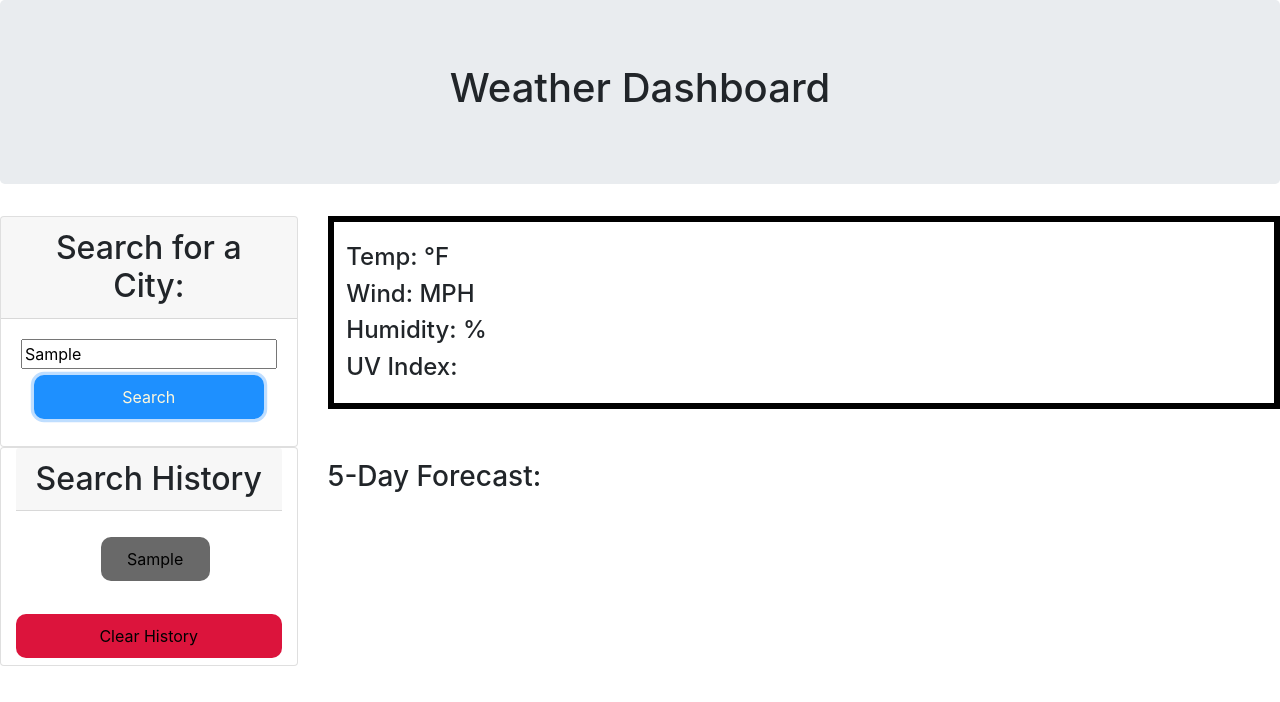
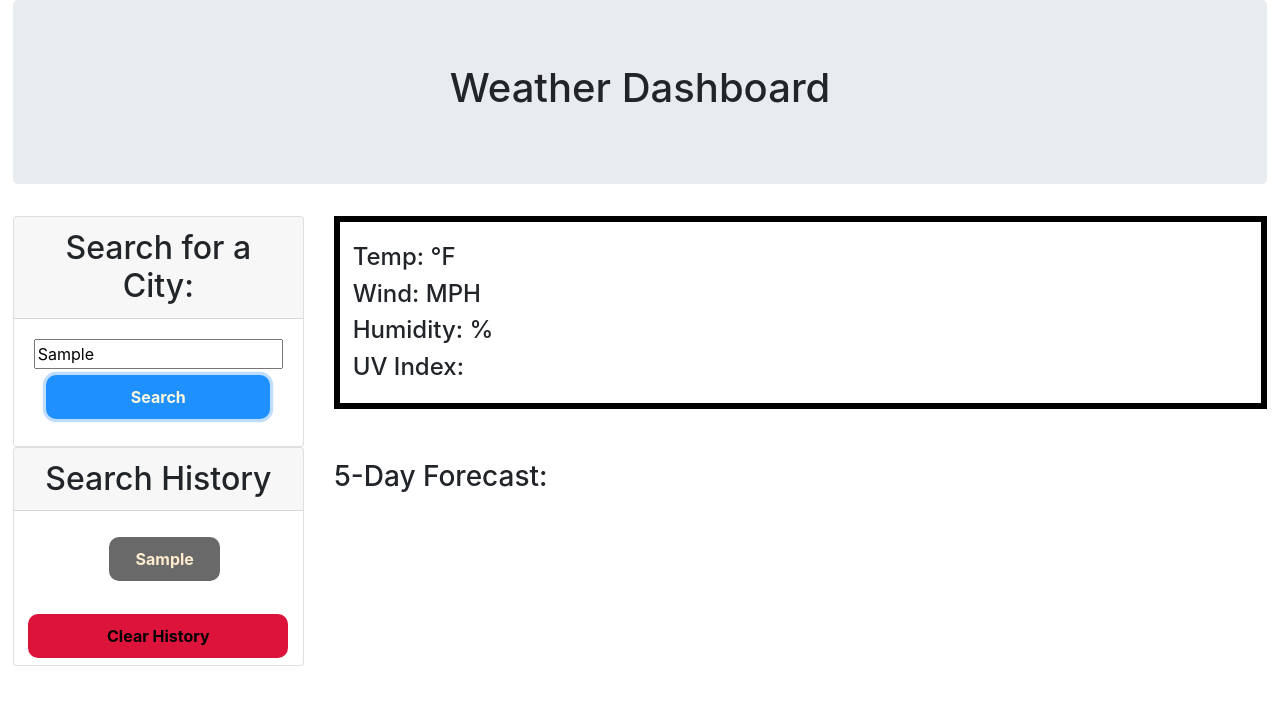
Before and after one commit to pc611652003/Weather-Dashboard, a plain HTML site: page index.html in a window 1280 px wide. Both pictures are taken after typing "Sample" into the empty fields and a click on the button "Search". Drawn offline with nearby package versions, Linux system fonts and the light colour scheme; no server answers; a web font is replaced by a local one.

Commit message:
CSS changes

```diff
--- a/assets/css/style.css
+++ b/assets/css/style.css
@@ -1,13 +1,15 @@
+body {
+    margin : 0vw 1vw;
+}
+
 .btn {
     margin: 0.5vw;
-    color: black;
-    background-color: dimgray;
     border: none;
     padding: 10px 20px;
     font-size: 16px;
     border-radius: 10px;
     text-align: center;
-    width: 100%;
+    font-weight: bold;
 }
 
 #inputName {
@@ -20,6 +22,10 @@
     width: 100%
 }
 
+.card-header {
+    width: 100%;
+}
+
 #searchBtn {
     color: cornsilk;
     background-color: dodgerblue;
@@ -30,6 +36,12 @@
     color: black;
     background-color: crimson;
     width: 90%;
+}
+
+.historyBtn {
+    color:blanchedalmond;
+    background-color: dimgray;
+    width: 100%;
 }
 
 #forecast-title {
--- a/assets/js/script.js
+++ b/assets/js/script.js
@@ -49,7 +49,7 @@ var updateButton = function () {
             for (var i = 0; i < searchHistoryRecord.length; i++) {
                 var searchHistoryButtonEl = document.createElement("button");
                 searchHistoryButtonEl.setAttribute("type", "button");
-                searchHistoryButtonEl.setAttribute("class", "btn");
+                searchHistoryButtonEl.setAttribute("class", "btn historyBtn");
                 searchHistoryButtonEl.setAttribute("data-target", searchHistoryRecord[i]);
                 searchHistoryButtonEl.textContent = searchHistoryRecord[i];
                 searchHistoryButtons.appendChild(searchHistoryButtonEl);
```
